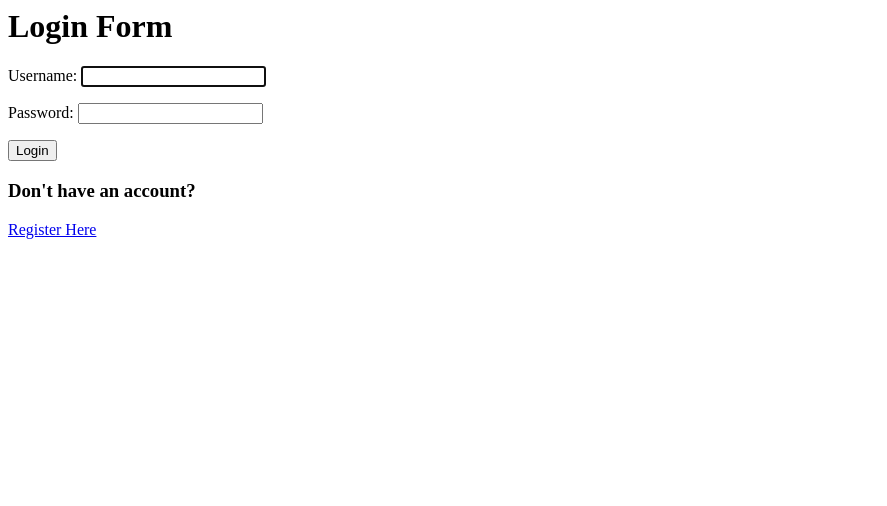
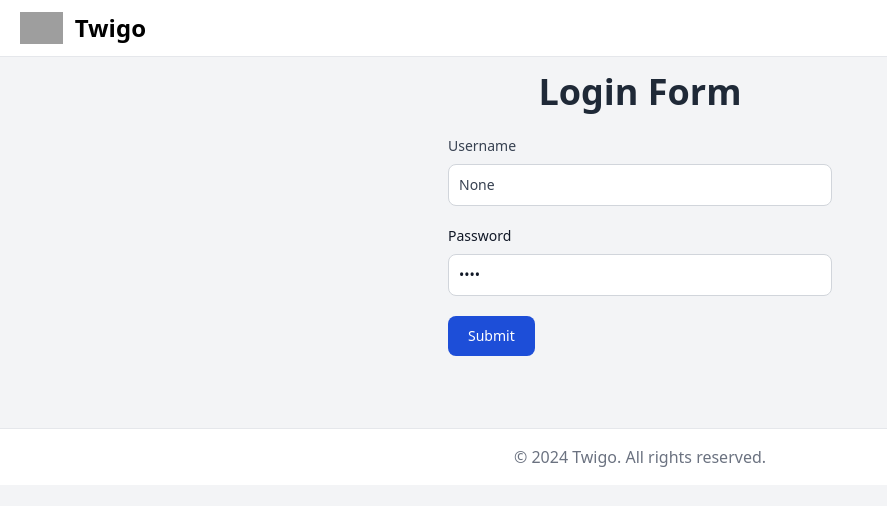
Before and after one commit to mosafdarr/Twigo-Django, a Django app: page /accounts/login/ in a window 1280 px wide. Shown: the top 506 px of the page, without its empty margins (0-887 px from the left). Run offline with Django 5.2, Linux system fonts and the light colour scheme; some libraries are stand-ins or nearby versions; grey boxes are pictures that could not be loaded.

Commit message:
Configured and beautify login form

```diff
--- a/twigo/templates/registration/login.html
+++ b/twigo/templates/registration/login.html
@@ -1,3 +1,4 @@
+{% extends "twigo/navbar_base.html" %}
 <h1>Login Form</h1>
 <form method="POST">
     {%csrf_token%}
@@ -6,3 +7,44 @@
 </form>
 <h3>Don't have an account?</h3>
 <a href="{% url 'register_user' %}">Register Here</a>
+
+
+{% block layout %}
+<form method="POST" class="max-w-sm mx-auto mt-10 py-8">
+    {% csrf_token %}
+    <div class="mb-5">
+        <h1 class="text-4xl font-bold text-center text-gray-800 dark:text-gray-800 mb-6">Login Form</h1>
+        <label for="username" class="block mb-2 text-sm font-medium text-gray-700 dark:text-gray-700">Username</label>
+        <input type="text" id="username" name="username" class="bg-white border border-gray-300 text-gray-700 text-sm rounded-lg focus:ring-blue-500 focus:border-blue-500 block w-full p-2.5 dark:bg-white dark:border-gray-600 dark:placeholder-gray-400 dark:text-gray-800 dark:focus:ring-blue-500 dark:focus:border-blue-500" placeholder="Enter your username" required value="{{ form.username.value }}" />
+    </div>
+    <div class="mb-5">
+        <label for="password" class="block mb-2 text-sm font-medium text-gray-900 dark:text-gray-700">Password</label>
+        <input type="password" id="password" name="password" class="bg-white border border-gray-300 text-gray-900 text-sm rounded-lg focus:ring-blue-500 focus:border-blue-500 block w-full p-2.5 dark:bg-white dark:border-gray-600 dark:placeholder-gray-400 dark:text-gray-700 dark:focus:ring-blue-500 dark:focus:border-blue-500" required value="{{ form.password.value }}" />
+    </div>
+    <button type="submit" class="text-white bg-blue-700 hover:bg-blue-800 focus:ring-4 focus:outline-none focus:ring-blue-300 font-medium rounded-lg text-sm w-full sm:w-auto px-5 py-2.5 text-center dark:bg-blue-600 dark:hover:bg-blue-700 dark:focus:ring-blue-800">Submit</button>
+</form>
+
+{% comment %}
+<form method="POST" class="max-w-sm mx-auto mt-10 py-8">
+    {%csrf_token%}
+   <div class="mb-5">
+    <h1 class="text-4xl font-bold text-center text-gray-800 dark:text-gray-800 mb-6">
+        Login Form
+    </h1>
+    <label for="username" class="block mb-2 text-sm font-medium text-gray-700 dark:text-gray-700">
+        Username
+    </label>
+        <input type="text" id="username" name="username" class="bg-white border border-gray-300 text-gray-700 text-sm rounded-lg focus:ring-blue-500 focus:border-blue-500 block w-full p-2.5 dark:bg-white dark:border-gray-600 dark:placeholder-gray-400 dark:text-gray-800 dark:focus:ring-blue-500 dark:focus:border-blue-500" placeholder="safdar_ali23" required value="{{ form.username.value }}" />
+    </div>
+    <div class="mb-5">
+    <label for="password" class="block mb-2 text-sm font-medium text-gray-900 dark:text-gray-700">
+        Password
+    </label>
+        <input type="password" id="password" class="bg-white border border-gray-300 text-gray-900 text-sm rounded-lg focus:ring-blue-500 focus:border-blue-500 block w-full p-2.5 dark:bg-white dark:border-gray-600 dark:placeholder-gray-400 dark:text-gray-700 dark:focus:ring-blue-500 dark:focus:border-blue-500" required value="{{ form.password.value }}" />
+  </div>
+  <button type="submit" class="text-white bg-blue-700 hover:bg-blue-800 focus:ring-4 focus:outline-none focus:ring-blue-300 font-medium rounded-lg text-sm w-full sm:w-auto px-5 py-2.5 text-center dark:bg-blue-600 dark:hover:bg-blue-700 dark:focus:ring-blue-800">
+    Submit
+</button>
+</form> {% endcomment %}
+
+{% endblock layout %}
--- /dev/null
+++ b/twigo/templates/twigo/navbar_base.html
@@ -0,0 +1,39 @@
+{% load static %}
+{% load static tailwind_tags %}
+<!DOCTYPE html>
+<html lang="en">
+<head>
+    <meta charset="UTF-8">
+    <meta name="viewport" content="width=device-width, initial-scale=1.0">
+    <title>Your Website Title</title>
+    <link href="https://cdn.jsdelivr.net/npm/flowbite@2.4.1/dist/flowbite.min.css" rel="stylesheet" />
+    <script src="https://cdn.jsdelivr.net/npm/flowbite@2.4.1/dist/flowbite.min.js"></script>
+    {% tailwind_css %}
+    <style>
+        /* Additional styles can be added here if needed */
+    </style>
+</head>
+<body class="bg-gray-100">
+
+    <nav class="fixed top-0 z-50 w-full bg-white border-b border-gray-200 dark:bg-gray-800 dark:border-gray-700">
+    <div class="px-3 py-3 lg:px-5 lg:pl-3">
+        <div class="flex items-center justify-between">
+        <div class="flex items-center justify-start rtl:justify-end">
+            <a href="https://flowbite.com" class="flex ms-2 md:me-24">
+            <img src="https://flowbite.com/docs/images/logo.svg" class="h-8 me-3" alt="FlowBite Logo" />
+            <span class="self-center text-xl font-semibold sm:text-2xl whitespace-nowrap dark:text-white">Twigo</span>
+            </a>
+        </div>
+    </div>
+    </nav>
+    {% comment %} will add here {% endcomment %}
+    {% block layout %}{% endblock layout %}
+
+    <footer class="text-center bg-white border-t border-gray-200 mt-10">
+        <div class="container mx-auto px-4 py-4 mr-0">
+            <p class="text-center text-gray-500">&copy; 2024 Twigo. All rights reserved.</p>
+        </div>
+    </footer>
+
+</body>
+</html>
--- a/twigo/theme/static/css/dist/styles.css
+++ b/twigo/theme/static/css/dist/styles.css
@@ -866,6 +866,10 @@
   margin-bottom: 1.5rem;
 }
 
+.mb-2 {
+  margin-bottom: 0.5rem;
+}
+
 .mb-4 {
   margin-bottom: 1rem;
 }
@@ -874,6 +878,10 @@
   margin-bottom: 1.25rem;
 }
 
+.mb-6 {
+  margin-bottom: 1.5rem;
+}
+
 .me-3 {
   margin-inline-end: 0.75rem;
 }
@@ -1036,6 +1044,10 @@
 
 .max-w-md {
   max-width: 28rem;
+}
+
+.max-w-sm {
+  max-width: 24rem;
 }
 
 .flex-1 {
@@ -1232,6 +1233,11 @@
   background-color: rgb(37 99 235 / var(--tw-bg-opacity));
 }
 
+.bg-blue-700 {
+  --tw-bg-opacity: 1;
+  background-color: rgb(29 78 216 / var(--tw-bg-opacity));
+}
+
 .bg-gray-100 {
   --tw-bg-opacity: 1;
   background-color: rgb(243 244 246 / var(--tw-bg-opacity));
@@ -1274,6 +1280,10 @@
   padding: 0.5rem;
 }
 
+.p-2\.5 {
+  padding: 0.625rem;
+}
+
 .p-3 {
   padding: 0.75rem;
 }
@@ -1363,6 +1369,11 @@
 
 .font-serif {
   font-family: ui-serif, Georgia, Cambria, "Times New Roman", Times, serif;
+}
+
+.text-4xl {
+  font-size: 2.25rem;
+  line-height: 2.5rem;
 }
 
 .text-5xl {
@@ -1390,6 +1401,10 @@
   line-height: 1.75rem;
 }
 
+.font-bold {
+  font-weight: 700;
+}
+
 .font-medium {
   font-weight: 500;
 }
@@ -1592,13 +1636,13 @@
     display: none;
   }
 
+  .sm\:w-auto {
+    width: auto;
+  }
+
   .sm\:translate-x-0 {
     --tw-translate-x: 0px;
     transform: translate(var(--tw-translate-x), var(--tw-translate-y)) rotate(var(--tw-rotate)) skewX(var(--tw-skew-x)) skewY(var(--tw-skew-y)) scaleX(var(--tw-scale-x)) scaleY(var(--tw-scale-y));
-  }
-
-  .sm\:p-6 {
-    padding: 1.5rem;
   }
 
   .sm\:px-6 {
--- a/twigo/twigo/urls.py
+++ b/twigo/twigo/urls.py
@@ -18,7 +18,9 @@
 from django.contrib.auth.urls import views as auth_views
 from django.conf import settings
 from django.conf.urls.static import static
+from django.views.generic import RedirectView
 from django.urls import path, include
+
 
 from . import views
 
@@ -27,6 +29,7 @@
     path('', views.layout_home),
     path('twigo/', include('tweet.urls')),
     path('accounts/', include('django.contrib.auth.urls')),
+    path('tweet/', RedirectView.as_view(url='/twigo/')),
 
     path("__reload__/", include("django_browser_reload.urls")),
 ] + static(settings.MEDIA_URL, document_root=settings.MEDIA_ROOT)
```
Also changed, not shown: other parts of twigo/theme/static/css/dist/styles.css (+89 -25 lines), twigo/db.sqlite3.
